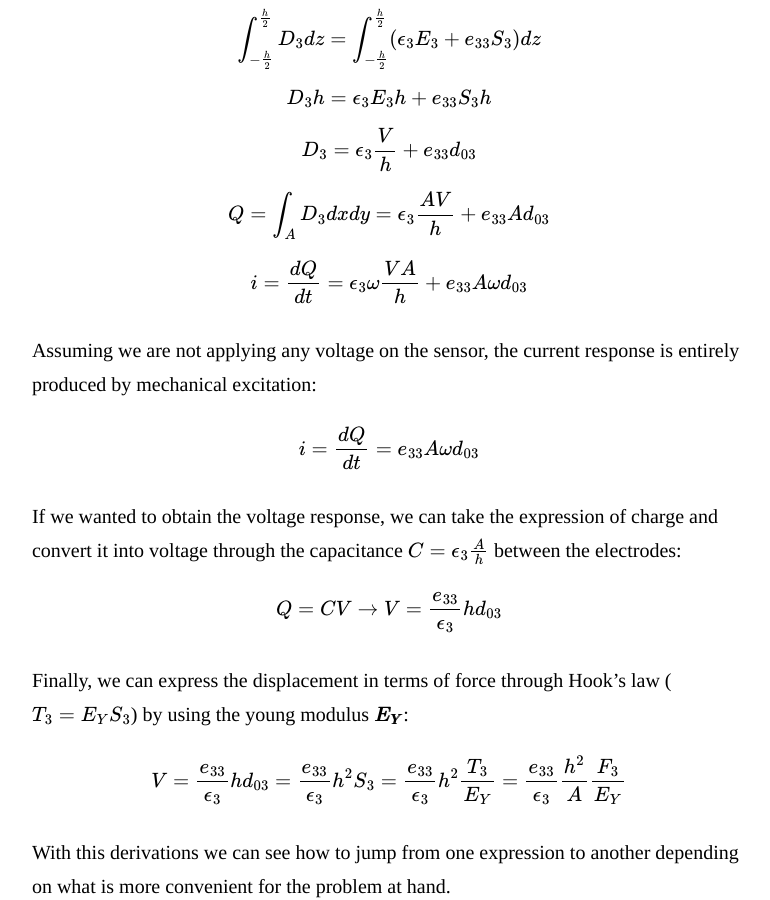
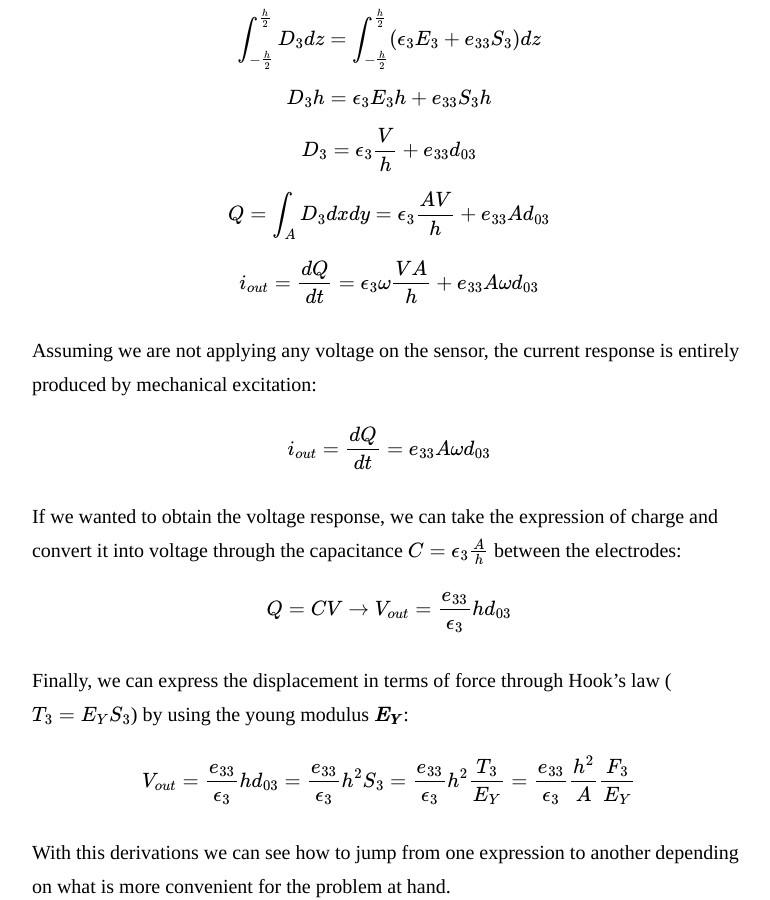
Before and after one commit to simeonipietro/memscademy.com, a Jekyll site: the page built from _posts/2020-06-15- Piezoelectricity for Grad Students.md, in a window 1280 px wide and 900 px high, scrolled down 7092 px. Shown: the whole window, without its empty margins (251-1021 px from the left). Built offline with Jekyll 4.4.1, drawn with Linux system fonts in a browser that asks for light colours; our own code applies the rules of GitHub Pages for plain Markdown files; formulas are drawn with MathJax 3.

Commit message:
Update 2020-06-15- Piezoelectricity for Grad Students.md

```diff
--- a/_posts/2020-06-15- Piezoelectricity for Grad Students.md
+++ b/_posts/2020-06-15- Piezoelectricity for Grad Students.md
@@ -142,19 +142,19 @@ $$ D_3 = \epsilon _3 \frac{V}{h} + e_{33} d_{03} $$
 
 $$ Q = \int_{A} D_3 dxdy = \epsilon _3 \frac{AV}{h} + e_{33} A d_{03} $$
 
-$$ i = \frac{dQ}{dt} = \epsilon _3 \omega \frac{VA}{h} + e_{33} A \omega d_{03} $$
+$$ i_{out} = \frac{dQ}{dt} = \epsilon _3 \omega \frac{VA}{h} + e_{33} A \omega d_{03} $$
 
 Assuming we are not applying any voltage on the sensor, the current response is entirely produced by mechanical excitation:
 
-$$ i = \frac{dQ}{dt} = e_{33} A \omega d_{03} $$
+$$ i_{out} = \frac{dQ}{dt} = e_{33} A \omega d_{03} $$
 
 If we wanted to obtain the voltage response, we can take the expression of charge and convert it into voltage through the capacitance $ C= \epsilon _3 \frac{A}{h}$ between the electrodes:
 
-$$ Q=CV \xrightarrow{} V = \frac{e_{33}}{\epsilon _3} h d_{03} $$
+$$ Q=CV \xrightarrow{} V_{out} = \frac{e_{33}}{\epsilon _3} h d_{03} $$
 
 Finally, we can express the displacement in terms of force through Hook's law ($T_3 = E_Y S_3$) by using the young modulus $\pmb{E_Y}$:
 
-$$ V = \frac{e_{33}}{\epsilon _3} h d_{03} = \frac{e_{33}}{\epsilon _3} h^2 S_{3} = \frac{e_{33}}{\epsilon _3} h^2 \frac{T_{3}}{E_Y} = \frac{e_{33}}{\epsilon _3} \frac{h^2}{A} \frac{F_3}{E_Y}$$
+$$ V_{out} = \frac{e_{33}}{\epsilon _3} h d_{03} = \frac{e_{33}}{\epsilon _3} h^2 S_{3} = \frac{e_{33}}{\epsilon _3} h^2 \frac{T_{3}}{E_Y} = \frac{e_{33}}{\epsilon _3} \frac{h^2}{A} \frac{F_3}{E_Y}$$
 
 With this derivations we can see how to jump from one expression to another depending on what is more convenient for the problem at hand.
 
```
